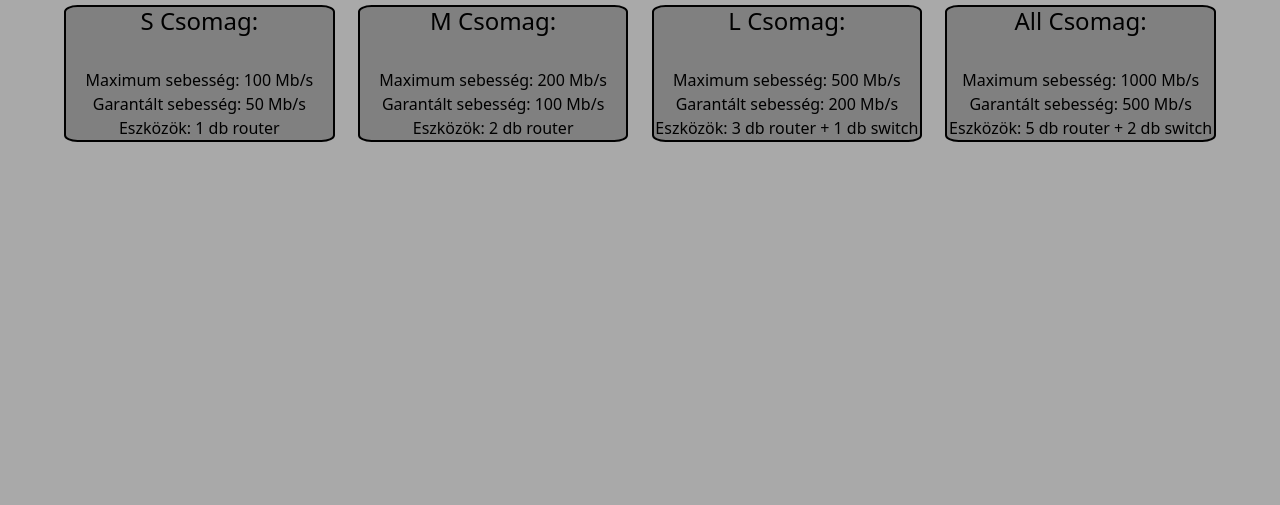
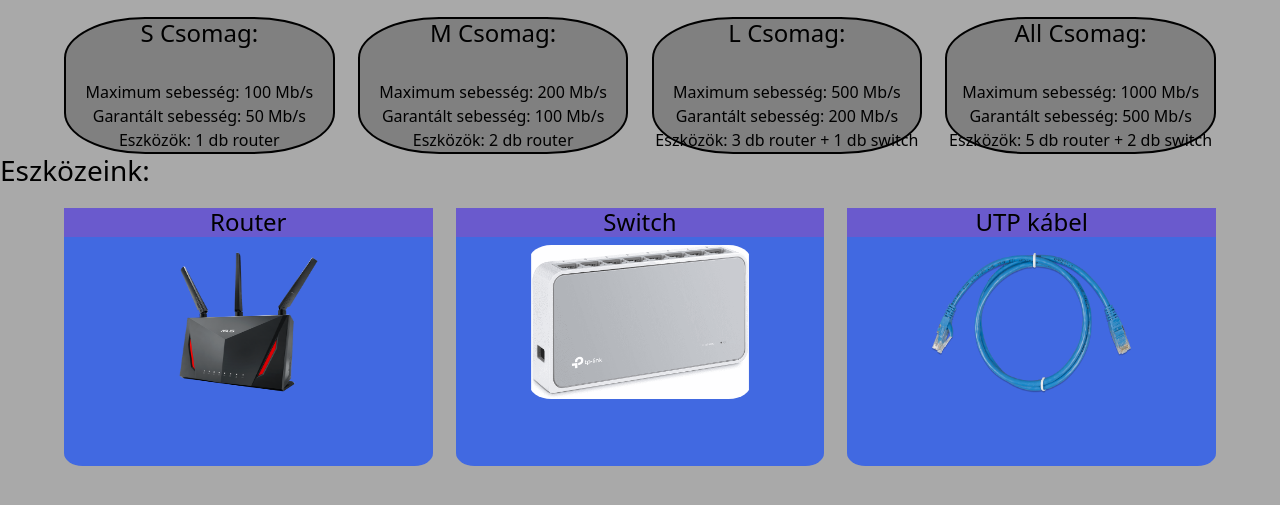
Before and after one commit to IaamSteve/Internet-Television-Provider-task, a plain HTML site: page internet.html in a window 1280 px wide. Shown: the part 105-610 px from the top of the page. Drawn offline with nearby package versions, Linux system fonts and the light colour scheme.

Commit message:
Internet oldal befejezése

```diff
--- a/internet.html
+++ b/internet.html
@@ -48,5 +48,11 @@
                 Eszközök: 5 db router + 2 db switch
             </div>
         </div>
+        <h3>Eszközeink:</h3>
+        <div id="eszkozok">
+            <div><h4>Router</h4><img src="képek/router.jpeg" alt="Router" title="Router"></div>
+            <div><h4>Switch</h4><img src="képek/switch.jpeg" alt="Switch" title="Switch"></div>
+            <div><h4>UTP kábel</h4><img src="képek/RJ45_UTP_Cable_09_m.jpeg" alt="UTP" title="UTP"></div>
+        </div>
     </body>
 </html>
--- a/style.css
+++ b/style.css
@@ -19,19 +19,20 @@ img.logo{
     border-radius: 5%;
 }
 
-@media screen and (max-width: 600px){
+@media screen and (max-width: 600px) and (max-height: 700px){
     img.logo{
         width: 40%;
     }
     .navbar{
         font-size: 100%;
     }
-}
-@keyframes{
-
+    .csomagn{
+        border-radius: 0%;
+    }
 }
 
 #internet-csomagok{
+    margin-top: 20px;
     display: grid;
     width: 90%;
     margin-left: auto;
@@ -41,18 +42,48 @@ img.logo{
     grid-gap: 2%;
     justify-content: space-between;
 }
+#eszkozok{
+    margin-top: 20px;
+    display: grid;
+    width: 90%;
+    margin-left: auto;
+    margin-right: auto;
+    grid-template-columns: 1fr 1fr 1fr;
+    grid-template-rows: 1fr;
+    grid-gap: 2%;
+    justify-content: space-between;
+}
 
 #internet-csomagok > div{
     text-align: center;
-}
-.csomagn{
     background-color: gray;
     border: 2px solid black;
+    border-radius: 30%;
+    height: 100%;
+}
+#eszkozok>div>img{
+    border-radius: 10%;
+    width: 60%;
+    height: 60%;
+
+}
+#eszkozok>div{
+    text-align: center;
+    background-color: royalblue;
     border-radius: 5%;
+    width: 100%;
+    height: 100%;
 }
-.csomagn:hover{
+#eszkozok>div:hover{
+    background-color: skyblue;
+    box-shadow: 10px 10px 10px lightblue;
+}
+#eszkozok>div>h4{
+    background-color: slateblue;
+}
+#internet-csomagok>div:hover{
     background-color: silver;
-    box-shadow: 3px 3px 3px white;
+    box-shadow: 10px 10px 10px white;
 }
 
 ul.navbar_felsorolas{
```
